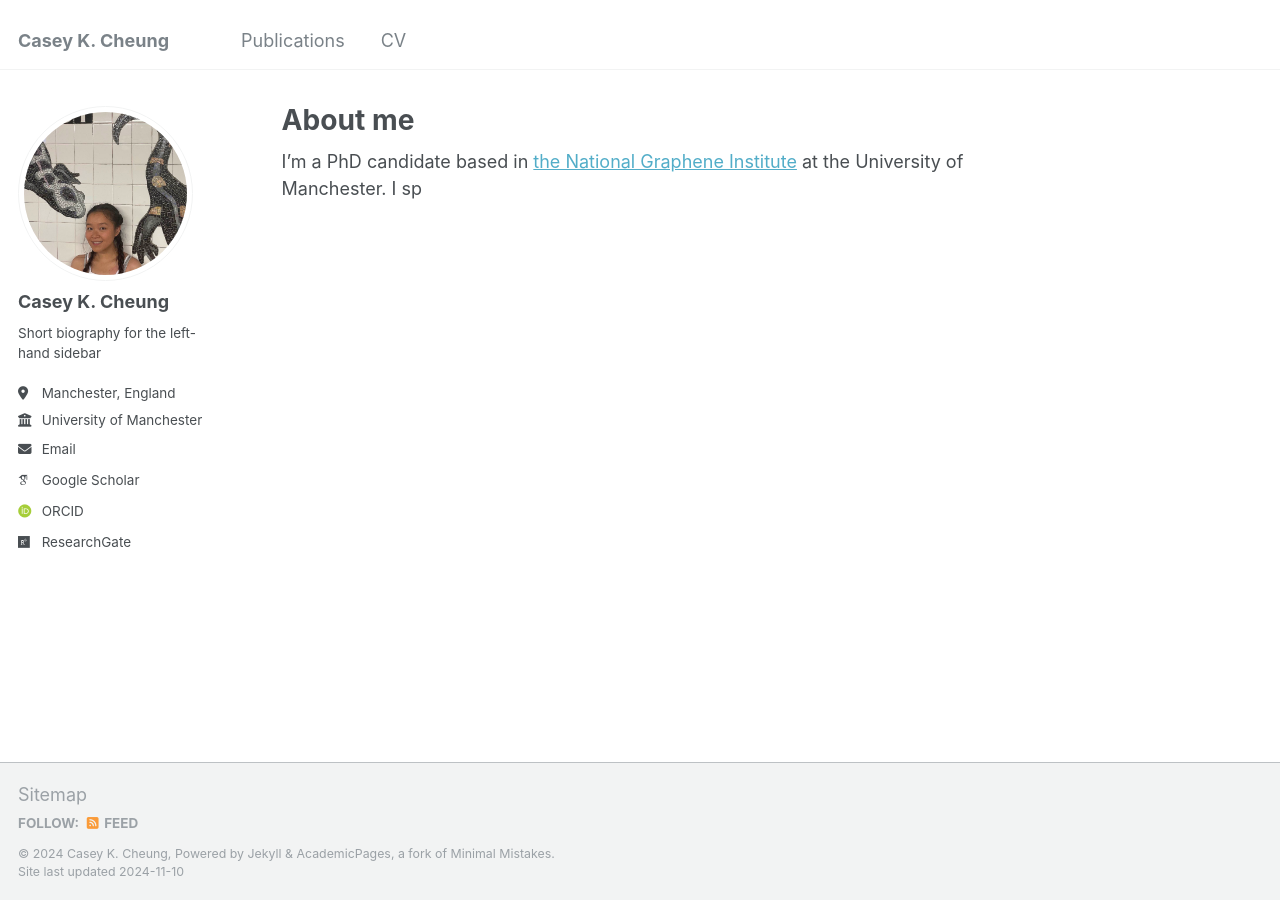
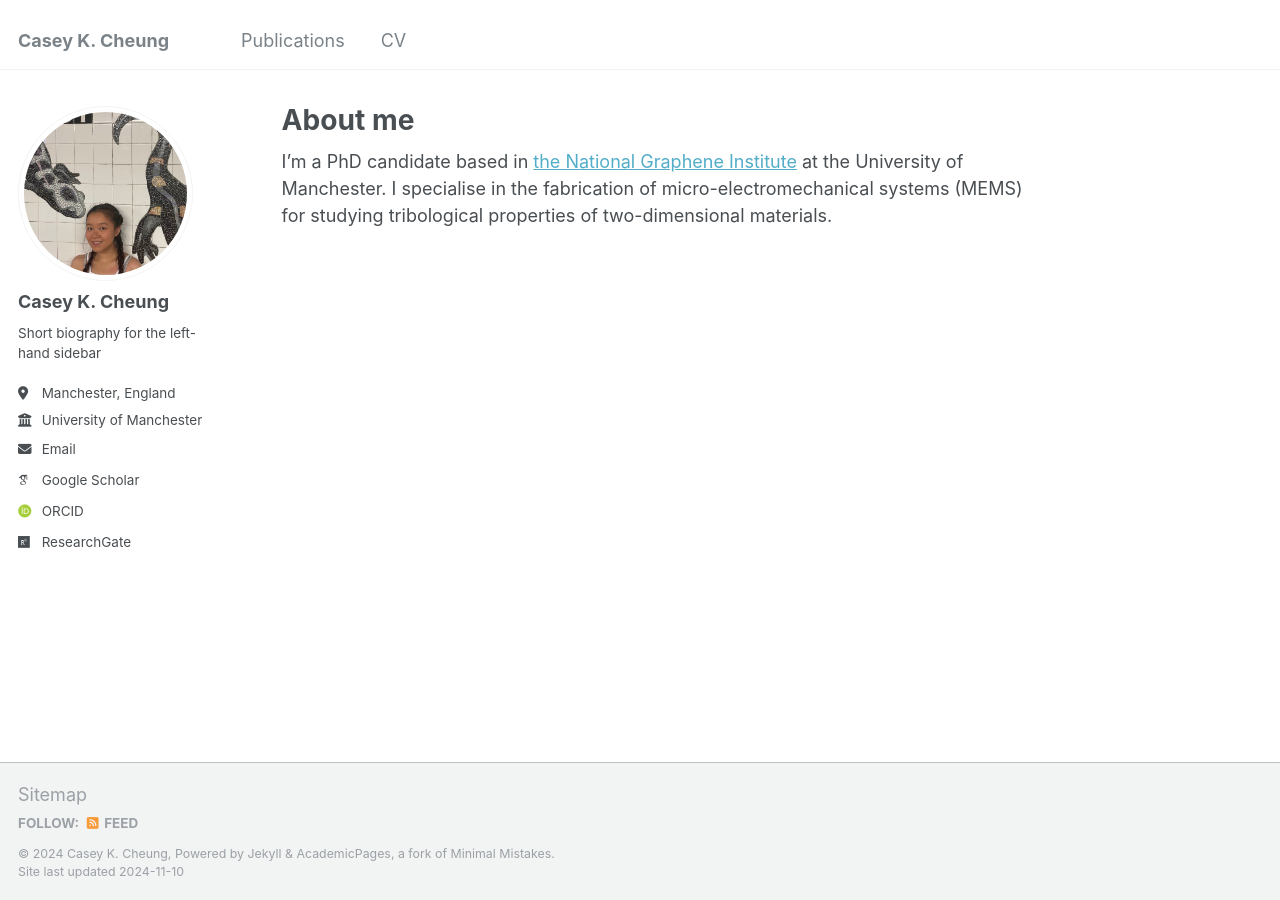
Before and after one commit to casey-cheung/casey-cheung.github.io, a Jekyll site: the page built from _pages/about.md, in a window 1280 px wide. Built offline with Jekyll 4.4.1, drawn with Linux system fonts in a browser that asks for light colours; some web fonts are replaced.

Commit message:
Update about.md

```diff
--- a/_pages/about.md
+++ b/_pages/about.md
@@ -7,4 +7,4 @@ redirect_from:
   - /about.html
 ---
 
-I'm a PhD candidate based in [the National Graphene Institute](https://www.graphene.manchester.ac.uk/ngi/) at the University of Manchester. I sp
+I'm a PhD candidate based in [the National Graphene Institute](https://www.graphene.manchester.ac.uk/ngi/) at the University of Manchester. I specialise in the fabrication of micro-electromechanical systems (MEMS) for studying tribological properties of two-dimensional materials.
```
